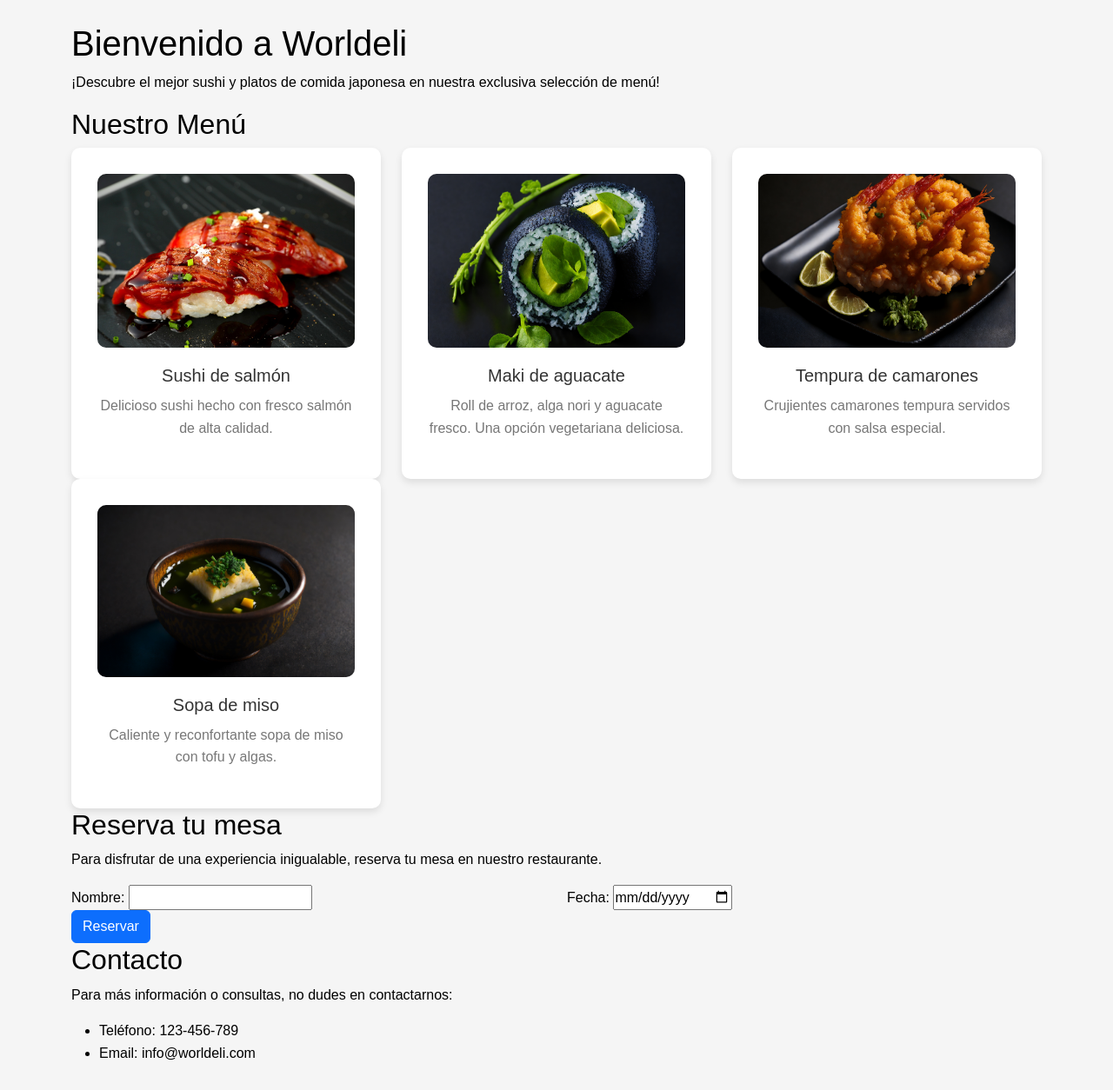
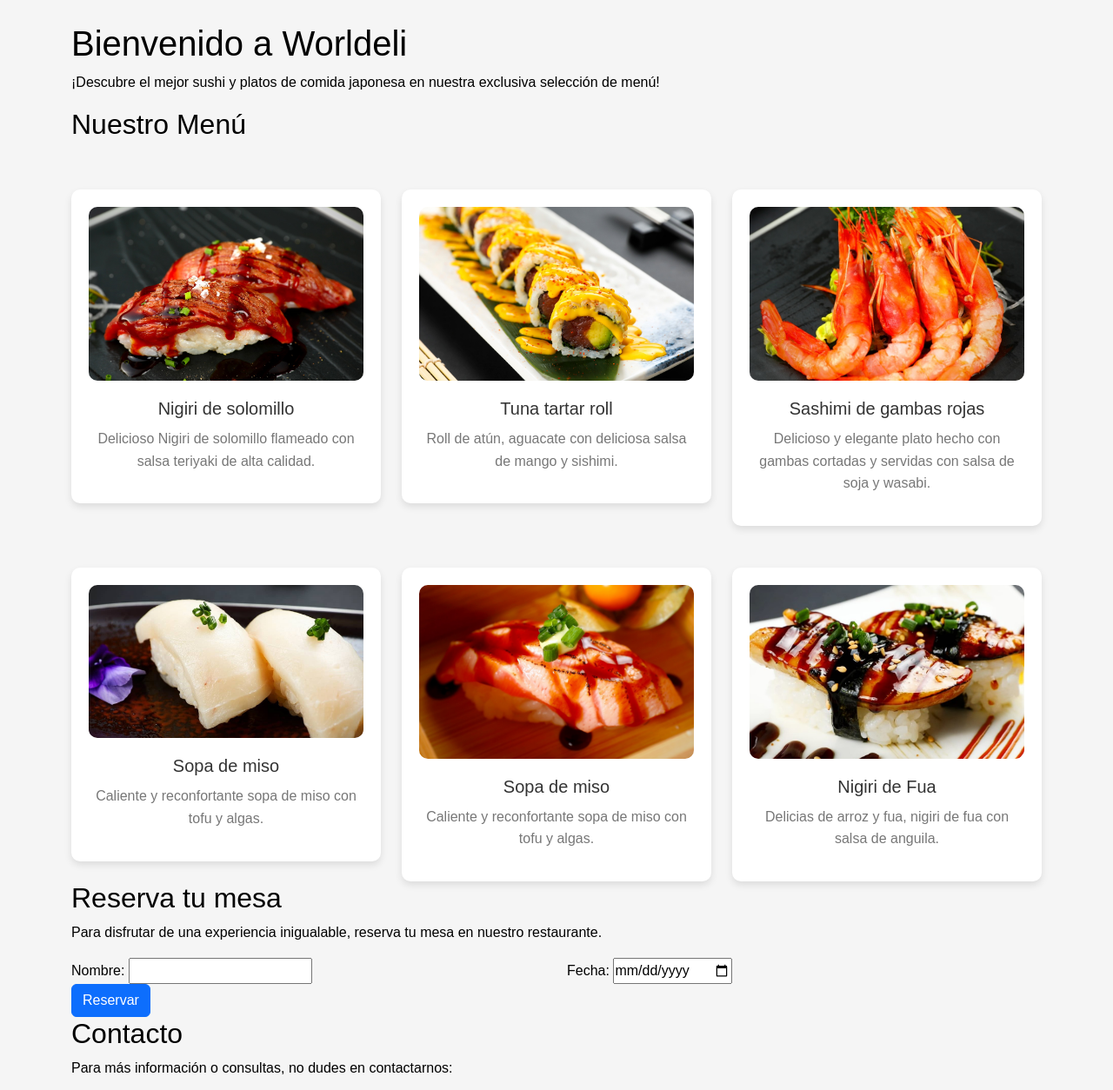
Before and after one commit to Danielgavi1/Danielgavi1.github.io, a PHP site: page /worldeli/html/index.html in a window 1280 px wide. Shown: the part 175-1429 px from the top of the page at 87% size. Before the commit the page ends 1395 px from the top, so only its background shows below. Run offline with PHP 8.4, Linux system fonts and the light colour scheme.

Commit message:
Worldeli

```diff
--- a/worldeli/css/styles.css
+++ b/worldeli/css/styles.css
@@ -148,7 +148,7 @@ main {
     background-color: #fff;
     border-radius: 10px;
     box-shadow: 0px 4px 8px rgba(0, 0, 0, 0.1);
-    padding: 30px;
+    padding: 20px;
     text-align: center;
   }
 
--- a/worldeli/html/index.html
+++ b/worldeli/html/index.html
@@ -52,34 +52,49 @@
         <section id="menu" class="container">
           <h2>Nuestro Menú</h2>
           <div class="row">
-            <div class="col-md-4 col-sm-6">
+            <div class="col-md-4 col-sm-6 mt-5">
               <div class="menu-item">
                 <img src="../img/nigiri.jpg" alt="Sushi de salmón">
-                <h3>Sushi de salmón</h3>
-                <p>Delicioso sushi hecho con fresco salmón de alta calidad.</p>
+                <h3>Nigiri de solomillo</h3>
+                <p>Delicioso Nigiri de solomillo flameado con salsa teriyaki de alta calidad.</p>
               </div>
             </div>
-            <div class="col-md-4 col-sm-6">
+            <div class="col-md-4 col-sm-6 mt-5">
               <div class="menu-item">
-                <img src="../img/aguacate.jpg" alt="Maki de aguacate">
-                <h3>Maki de aguacate</h3>
-                <p>Roll de arroz, alga nori y aguacate fresco. Una opción vegetariana deliciosa.</p>
+                <img src="../img/sushi_amarillo.jpg" alt="Maki de aguacate">
+                <h3>Tuna tartar roll</h3>
+                <p>Roll de atún, aguacate con deliciosa salsa de mango y sishimi.</p>
               </div>
             </div>
-            <div class="col-md-4 col-sm-6">
+            <div class="col-md-4 col-sm-6 mt-5">
               <div class="menu-item">
                 <img src="../img/tempura.jpg" alt="Tempura de camarones">
-                <h3>Tempura de camarones</h3>
-                <p>Crujientes camarones tempura servidos con salsa especial.</p>
+                <h3>Sashimi de gambas rojas</h3>
+                <p>Delicioso y elegante plato hecho con gambas cortadas y servidas con salsa de soja y wasabi.</p>
               </div>
             </div>
-            <div class="col-md-4 col-sm-6">
+            <!-- FILA 2 -->
+            <div class="col-12 col-md-4 col-sm-6 mt-5">
               <div class="menu-item">
-                <img src="../img/miso.jpg" alt="Sopa de miso">
+                <img src="../img/nigiri_mantequilla.jpg" alt="Sopa de miso">
                 <h3>Sopa de miso</h3>
                 <p>Caliente y reconfortante sopa de miso con tofu y algas.</p>
               </div>
             </div>
+            <div class="col-md-4 col-sm-6 mt-5">
+                <div class="menu-item">
+                  <img src="../img/salmon_flambeado.jpg" alt="Sopa de miso">
+                  <h3>Sopa de miso</h3>
+                  <p>Caliente y reconfortante sopa de miso con tofu y algas.</p>
+                </div>
+              </div>
+              <div class="col-md-4 col-sm-6 mt-5">
+                <div class="menu-item">
+                  <img src="../img/anguila.jpg" alt="Sopa de miso">
+                  <h3>Nigiri de Fua</h3>
+                  <p>Delicias de arroz y fua, nigiri de fua con salsa de anguila.</p>
+                </div>
+              </div>
           </div>
         </section>
 
```
Also changed, not shown: worldeli/img/aguacate.jpg (deleted), worldeli/img/anguila.jpg (added), worldeli/img/fuego.jpg (added), worldeli/img/nigiri_mantequilla.jpg (added), worldeli/img/salmon.jpg (deleted), worldeli/img/salmon_flambeado.jpg (added), worldeli/img/sushi_amarillo.jpg (added), worldeli/img/tartar_gamba.jpg (added), worldeli/img/tempura.jpg.
